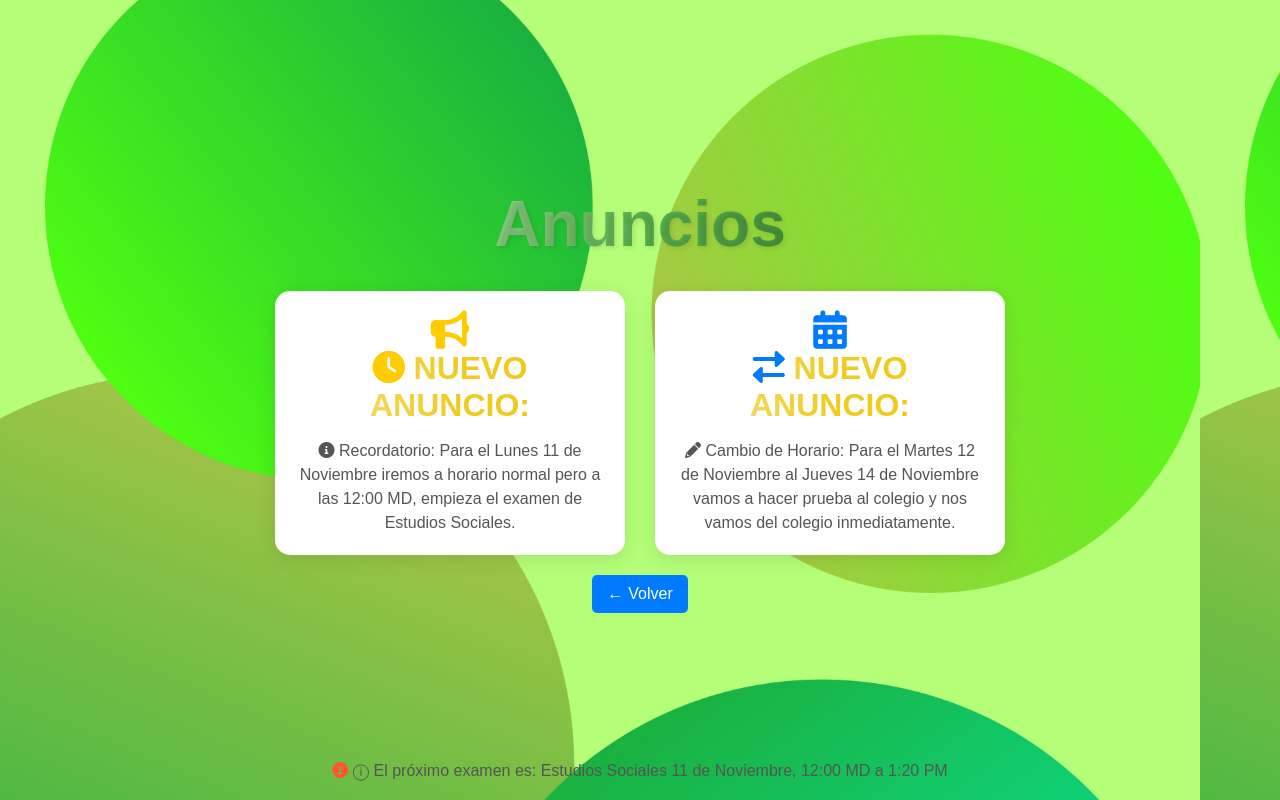
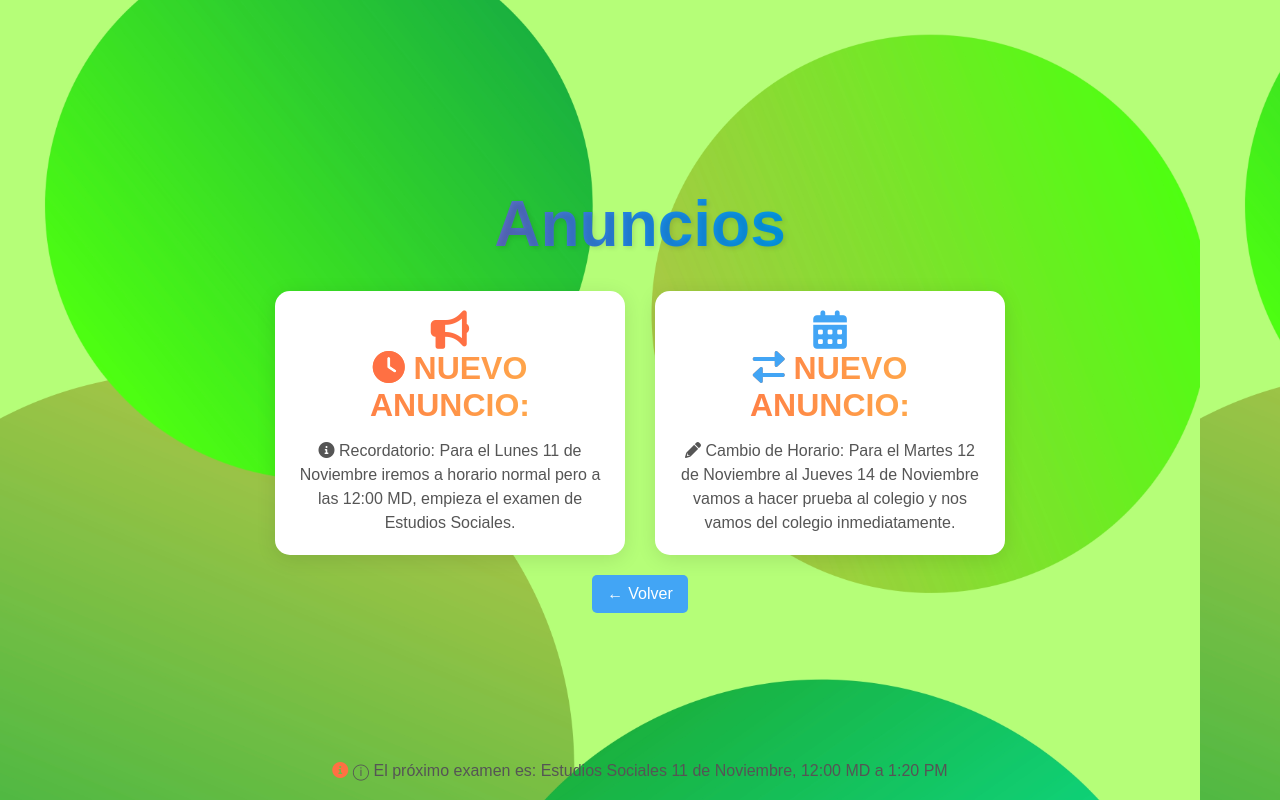
Before and after one commit to MCStellarProduction/7-3_final_exams, a plain HTML site: page anuncios.html in a window 1280 px wide. Drawn offline with Linux system fonts and the light colour scheme.

Commit message:
Update anuncios.html

```diff
--- a/anuncios.html
+++ b/anuncios.html
@@ -16,7 +16,7 @@
 
         body {
             font-family: 'Arial', sans-serif;
-            background-color: #e3f2fd;
+            background-color: #f4f4f4; /* Color de fondo claro */
             color: #333;
             background-image: url('bg_green.jpg'); /* Fondo educativo */
             background-size: 1200px 1200px;
@@ -33,7 +33,7 @@
             font-size: 4rem; /* Título más grande */
             margin-bottom: 30px;
             color: transparent;
-            background: linear-gradient(to right, #8BCA84, #5BB450, #46923C); /* Gradiente de varios tonos de verde */
+            background: linear-gradient(to right, #5C6BC0, #1E88E5, #039BE5); /* Gradiente de azules */
             -webkit-background-clip: text; /* Hace que el gradiente se aplique al texto */
             background-clip: text; /* Propiedad estándar para soportar todos los navegadores */
             text-align: center;
@@ -80,7 +80,7 @@
 
         /* Estilos para los cubos de anuncios */
         .announcement {
-            background-color: #ffffff;
+            background-color: #ffffff; /* Fondo blanco para los anuncios */
             padding: 20px;
             width: 350px;
             border-radius: 15px;
@@ -108,7 +108,7 @@
             font-size: 2rem; /* Títulos grandes */
             font-weight: bold;
             color: transparent;
-            background: linear-gradient(to right, #F7E388, #F0CC24, #EFC815); /* Gradiente de varios tonos de amarillo */
+            background: linear-gradient(to right, #FF7043, #FFB74D); /* Gradiente de tonos cálidos */
             -webkit-background-clip: text; /* Hace que el gradiente se aplique al texto */
             background-clip: text; /* Propiedad estándar para soportar todos los navegadores */
             margin-bottom: 15px;
@@ -135,7 +135,7 @@
         }
 
         .back-button {
-            background-color: #007bff;
+            background-color: #42A5F5; /* Color azul */
             color: white;
             border: none;
             border-radius: 5px;
@@ -149,7 +149,7 @@
         }
 
         .back-button:hover {
-            background-color: #0056b3;
+            background-color: #1E88E5; /* Color azul oscuro al pasar el mouse */
         }
 
         .icon {
@@ -204,15 +204,15 @@
     <div class="announcement-container">
         <!-- Primer cubo de anuncio -->
         <div class="announcement">
-            <i class="fas fa-bullhorn fa-2x" style="color: #FFCC00;"></i>
-            <h2><i class="fas fa-clock" style="color: #FFCC00;"></i> NUEVO ANUNCIO:</h2>
+            <i class="fas fa-bullhorn fa-2x" style="color: #FF7043;"></i>
+            <h2><i class="fas fa-clock" style="color: #FF7043;"></i> NUEVO ANUNCIO:</h2>
             <p><i class="fas fa-info-circle" style="color: #555;"></i> Recordatorio: Para el Lunes 11 de Noviembre iremos a horario normal pero a las 12:00 MD, empieza el examen de Estudios Sociales.</p>
         </div>
 
         <!-- Segundo cubo de anuncio -->
         <div class="announcement">
-            <i class="fas fa-calendar-alt fa-2x" style="color: #007bff;"></i>
-            <h2><i class="fas fa-exchange-alt" style="color: #007bff;"></i> NUEVO ANUNCIO:</h2>
+            <i class="fas fa-calendar-alt fa-2x" style="color: #42A5F5;"></i>
+            <h2><i class="fas fa-exchange-alt" style="color: #42A5F5;"></i> NUEVO ANUNCIO:</h2>
             <p><i class="fas fa-pencil-alt" style="color: #555;"></i> Cambio de Horario: Para el Martes 12 de Noviembre al Jueves 14 de Noviembre vamos a hacer prueba al colegio y nos vamos del colegio inmediatamente.</p>
         </div>
 
@@ -223,7 +223,7 @@
     </button>
 
     <footer>
-        <i class="fas fa-info-circle" style="color: #FF5733;"></i> ⓘ El próximo examen es: Estudios Sociales 11 de Noviembre, 12:00 MD a 1:20 PM
+        <i class="fas fa-info-circle" style="color: #FF7043;"></i> ⓘ El próximo examen es: Estudios Sociales 11 de Noviembre, 12:00 MD a 1:20 PM
     </footer>
 
 </body>
```
